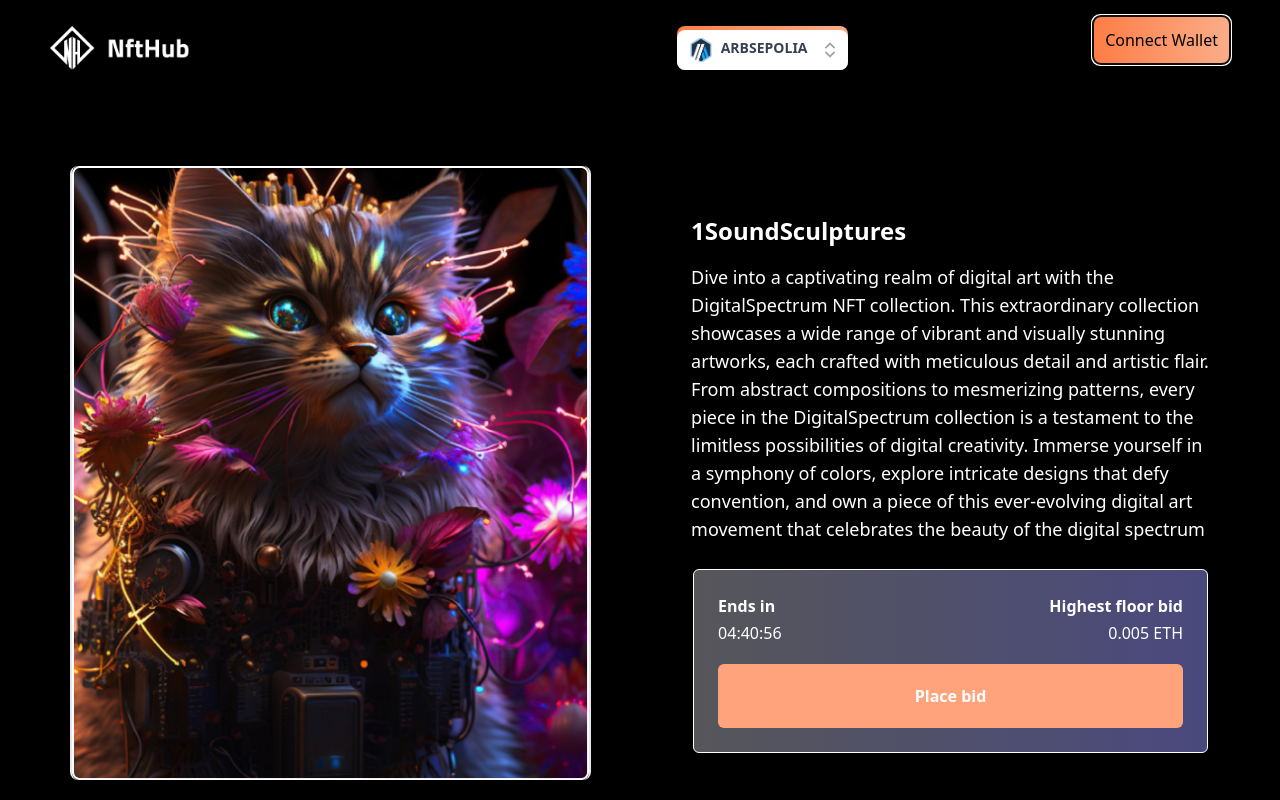
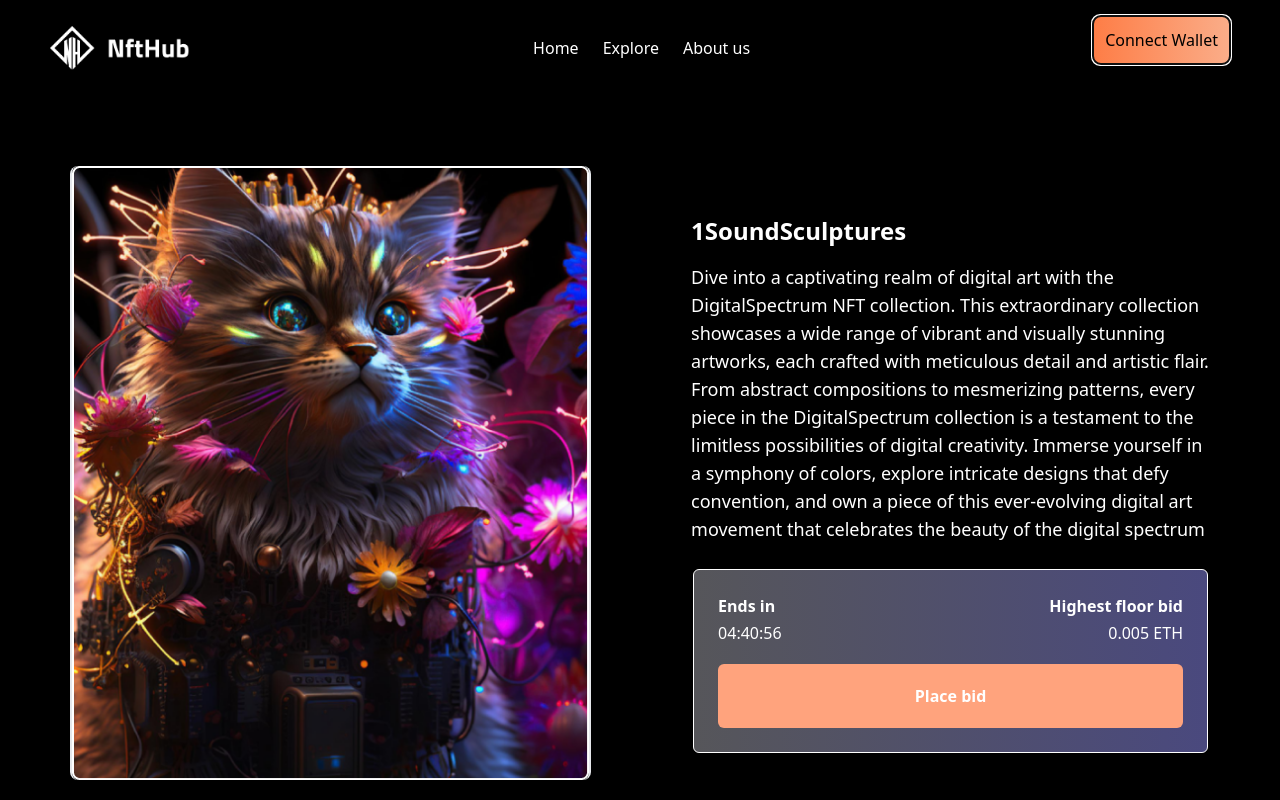
Before and after one commit to KoxyG/NFT_HUB, a Next.js app in the folder FrontEnd/nfthub/: page /Details/1 in a window 1280 px wide. Shown: the top 800 px of the page. Built offline with nearby package versions, Linux system fonts and the light colour scheme.

Commit message:
trying to fix text color

```diff
--- a/FrontEnd/nfthub/src/components/MultiChain.jsx
+++ b/FrontEnd/nfthub/src/components/MultiChain.jsx
@@ -1,88 +1,88 @@
-import { Fragment, useState } from 'react'
-import { Listbox, Transition } from '@headlessui/react'
-import { FaCheck } from "react-icons/fa6";
-import { RiExpandUpDownLine } from "react-icons/ri";
+// import { Fragment, useState } from 'react'
+// import { Listbox, Transition } from '@headlessui/react'
+// import { FaCheck } from "react-icons/fa6";
+// import { RiExpandUpDownLine } from "react-icons/ri";
 
-const chains = [
-  { name: 'ARBSEPOLIA', img: "/Images/Arbitrum.png", chainId: 421614 },
-  { name: 'Ethereum', img: "/Images/Ethereum.png", chainId: 1 },
-  { name: 'Polygon', img: "/Images/Polygon.png", chainId: 137 },
-  { name: 'Avalanche', img: "/Images/Avalanche.png", chainId: 43114 },
-  { name: 'Solana', img: "/Images/solana.png", chainId: 101 },
+// const chains = [
+//   { name: 'ARBSEPOLIA', img: "/Images/Arbitrum.png", chainId: 421614 },
+//   { name: 'Ethereum', img: "/Images/Ethereum.png", chainId: 1 },
+//   { name: 'Polygon', img: "/Images/Polygon.png", chainId: 137 },
+//   { name: 'Avalanche', img: "/Images/Avalanche.png", chainId: 43114 },
+//   { name: 'Solana', img: "/Images/solana.png", chainId: 101 },
 
-]
+// ]
 
-export default function MultiChain() {
-  const [selected, setSelected] = useState(chains[0])
+// export default function MultiChain() {
+//   const [selected, setSelected] = useState(chains[0])
 
-  const switchChain = async (chainId) => {
-    try {
-      await window.ethereum.request({
-        method: 'wallet_switchEthereumChain',
-        params: [{ chainId: `0x${chainId.toString(16)}` }],
-      });
-    } catch (error) {
-      console.error('Error switching chain:', error);
-    }
-  };
+//   const switchChain = async (chainId) => {
+//     try {
+//       await window.ethereum.request({
+//         method: 'wallet_switchEthereumChain',
+//         params: [{ chainId: `0x${chainId.toString(16)}` }],
+//       });
+//     } catch (error) {
+//       console.error('Error switching chain:', error);
+//     }
+//   };
 
-  return (
-    <div className="rounded-lg bg-gradient-to-r from-[#fe7d46] to-[#faad89] w-35">
-      <Listbox value={selected} onChange={setSelected}>
-        <div className="relative mt-1">
-          <Listbox.Button className="relative w-full cursor-default rounded-lg bg-white py-2 pl-3 pr-10 text-left shadow-md focus:outline-none focus-visible:border-indigo-500 focus-visible:ring-2 focus-visible:ring-white/75 focus-visible:ring-offset-2 focus-visible:ring-offset-orange-300 sm:text-sm">
-          <div className='flex'>
-          <img className="w-6 h-6 mr-2" src={selected.img} alt={selected.name} />
-            <span className="block text-gray-700 font-bold truncate">{selected.name}</span>
-            </div>
-            <span className="pointer-events-none absolute inset-y-0 right-0 flex items-center pr-2">
-              <RiExpandUpDownLine
-                className="h-5 w-5 text-gray-400"
-                aria-hidden="true"
-              />
-            </span>
-          </Listbox.Button>
-          <Transition
-            as={Fragment}
-            leave="transition ease-in duration-100"
-            leaveFrom="opacity-100"
-            leaveTo="opacity-0"
-          >
-            <Listbox.Options className="absolute mt-1 max-h-60 w-full overflow-auto rounded-md bg-white py-1 text-base shadow-lg ring-1 ring-black/5 focus:outline-none sm:text-sm">
-              {chains.map((chain, chainIdx) => (
-                <Listbox.Option
-                  key={chainIdx}
-                  className={({ active }) =>
-                    `relative cursor-default select-none flex items-center py-2 pl-4 pr-4 ${
-                      active ? 'bg-amber-100 text-amber-900' : 'text-gray-900'
-                    }`
-                  }
-                  value={chain}
-                  onClick={() => switchChain(chain.chainId)}
-                >
-                  {({ selected }) => (
-                    <>
-                      <img className="w-6 h-6 mr-2" src={chain.img} alt={chain.name} />
-                      <span
-                        className={`block truncate ${
-                          selected ? 'font-medium' : 'font-normal'
-                        }`}
-                      >
-                        {chain.name}
-                      </span>
-                      {selected ? (
-                        <span className="absolute inset-y-0 left-0 flex items-center pl-3 text-amber-600">
-                          <FaCheck className="h-5 w-5" aria-hidden="true" />
-                        </span>
-                      ) : null}
-                    </>
-                  )}
-                </Listbox.Option>
-              ))}
-            </Listbox.Options>
-          </Transition>
-        </div>
-      </Listbox>
-    </div>
-  )
-}
+//   return (
+//     <div className="rounded-lg bg-gradient-to-r from-[#fe7d46] to-[#faad89] w-35">
+//       <Listbox value={selected} onChange={setSelected}>
+//         <div className="relative mt-1">
+//           <Listbox.Button className="relative w-full cursor-default rounded-lg bg-white py-2 pl-3 pr-10 text-left shadow-md focus:outline-none focus-visible:border-indigo-500 focus-visible:ring-2 focus-visible:ring-white/75 focus-visible:ring-offset-2 focus-visible:ring-offset-orange-300 sm:text-sm">
+//           <div className='flex'>
+//           <img className="w-6 h-6 mr-2" src={selected.img} alt={selected.name} />
+//             <span className="block text-gray-700 font-bold truncate">{selected.name}</span>
+//             </div>
+//             <span className="pointer-events-none absolute inset-y-0 right-0 flex items-center pr-2">
+//               <RiExpandUpDownLine
+//                 className="h-5 w-5 text-gray-400"
+//                 aria-hidden="true"
+//               />
+//             </span>
+//           </Listbox.Button>
+//           <Transition
+//             as={Fragment}
+//             leave="transition ease-in duration-100"
+//             leaveFrom="opacity-100"
+//             leaveTo="opacity-0"
+//           >
+//             <Listbox.Options className="absolute mt-1 max-h-60 w-full overflow-auto rounded-md bg-white py-1 text-base shadow-lg ring-1 ring-black/5 focus:outline-none sm:text-sm">
+//               {chains.map((chain, chainIdx) => (
+//                 <Listbox.Option
+//                   key={chainIdx}
+//                   className={({ active }) =>
+//                     `relative cursor-default select-none flex items-center py-2 pl-4 pr-4 ${
+//                       active ? 'bg-amber-100 text-amber-900' : 'text-gray-900'
+//                     }`
+//                   }
+//                   value={chain}
+//                   onClick={() => switchChain(chain.chainId)}
+//                 >
+//                   {({ selected }) => (
+//                     <>
+//                       <img className="w-6 h-6 mr-2" src={chain.img} alt={chain.name} />
+//                       <span
+//                         className={`block truncate ${
+//                           selected ? 'font-medium' : 'font-normal'
+//                         }`}
+//                       >
+//                         {chain.name}
+//                       </span>
+//                       {selected ? (
+//                         <span className="absolute inset-y-0 left-0 flex items-center pl-3 text-amber-600">
+//                           <FaCheck className="h-5 w-5" aria-hidden="true" />
+//                         </span>
+//                       ) : null}
+//                     </>
+//                   )}
+//                 </Listbox.Option>
+//               ))}
+//             </Listbox.Options>
+//           </Transition>
+//         </div>
+//       </Listbox>
+//     </div>
+//   )
+// }
--- a/FrontEnd/nfthub/src/components/Navbar.jsx
+++ b/FrontEnd/nfthub/src/components/Navbar.jsx
@@ -6,7 +6,7 @@ import Button from "@/elements/button";
 import ConnectModal from "./connectModal";
 import { NftContext } from "@/Context";
 import { useContext } from "react";
-import MultiChain from "./MultiChain";
+
 
 const Navbar = () => {
   const { connectModal, user, setAccount, setUser, setConnectModal, walletConnected, setWalletConnected } = useContext(NftContext);
@@ -44,20 +44,19 @@ const Navbar = () => {
             />
           </div>
 
-          <div className="hidden md:flex justify-between gap-6">
+          <div className="hidden text-white md:flex justify-between gap-6">
             <Link href="/">
-              <button variant="secondary">Home</button>
+              <button className="text-white" >Home</button>
             </Link>
             <Link href="/Explore">
-              <button variant="secondary">Explore</button>
+              <button className="text-white">Explore</button>
             </Link>
             <Link href="/AboutUs">
-              <button variant="secondary">About us</button>
+              <button className="text-white">About us</button>
             </Link>
             {/* <Link href="/Create">
               <button variant="secondary">Create</button>
             </Link> */}
-            <MultiChain />
           </div>
 
           {!walletConnected ? (
@@ -107,7 +106,6 @@ const Navbar = () => {
               <FaTimes className="text-2xl" />
             </Button>
             <div className="top-0 relative z-50">
-              <MultiChain />
             </div>
 
             {/* <div className="top-0 relative z-50">
```
